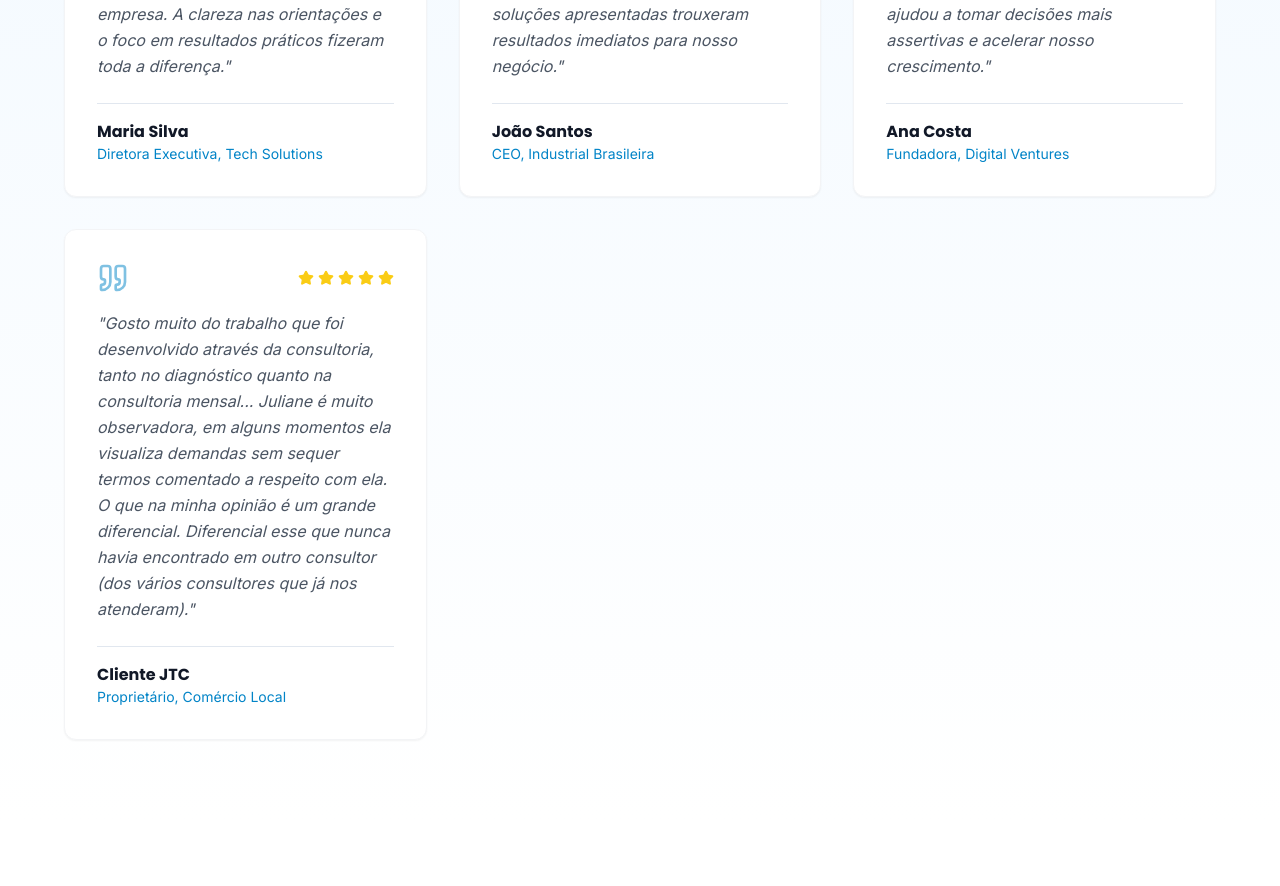
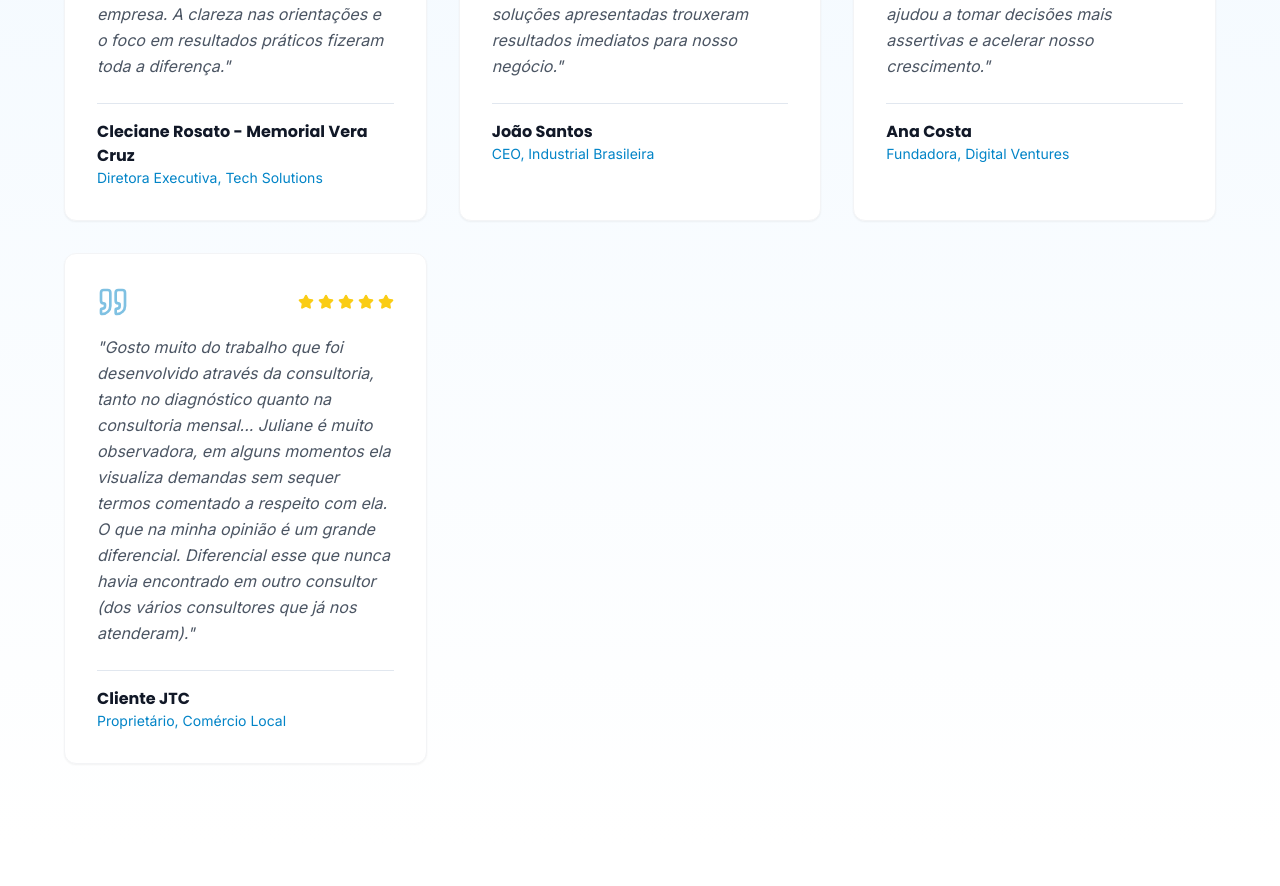
Before and after one commit to DevZipMateus/juliane-teixeira, a React (Vite) app: page /about in a window 1280 px wide. Shown: the part 4470-5356 px from the top of the page. Built offline with nearby package versions, Linux system fonts and the light colour scheme.

Commit message:
Update testimonials
Update testimonials with new names and company.

```diff
--- a/src/components/TestimonialsSection.tsx
+++ b/src/components/TestimonialsSection.tsx
@@ -1,11 +1,10 @@
-
 import { useEffect, useRef } from 'react';
 import { Star, Quote } from 'lucide-react';
 import { Card, CardContent } from '@/components/ui/card';
 
 const testimonials = [
   {
-    name: "Maria Silva",
+    name: "Cleciane Rosato - Memorial Vera Cruz",
     position: "Diretora Executiva, Tech Solutions",
     content: "A consultoria da Juliane foi fundamental para reestruturar nossa empresa. A clareza nas orientações e o foco em resultados práticos fizeram toda a diferença.",
     rating: 5,
```
